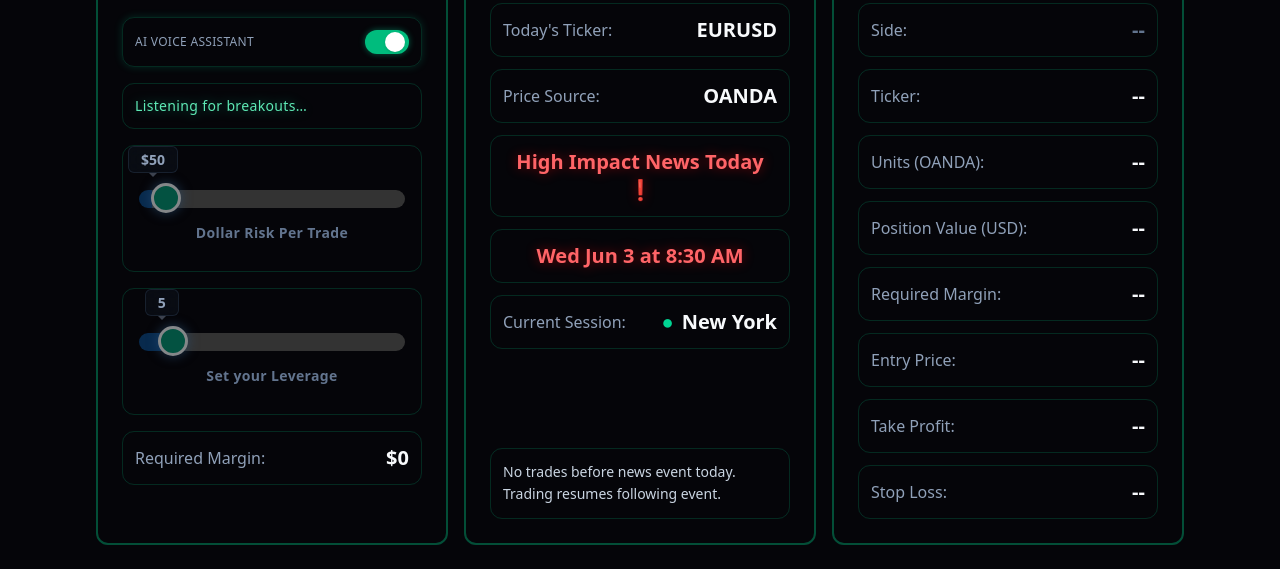
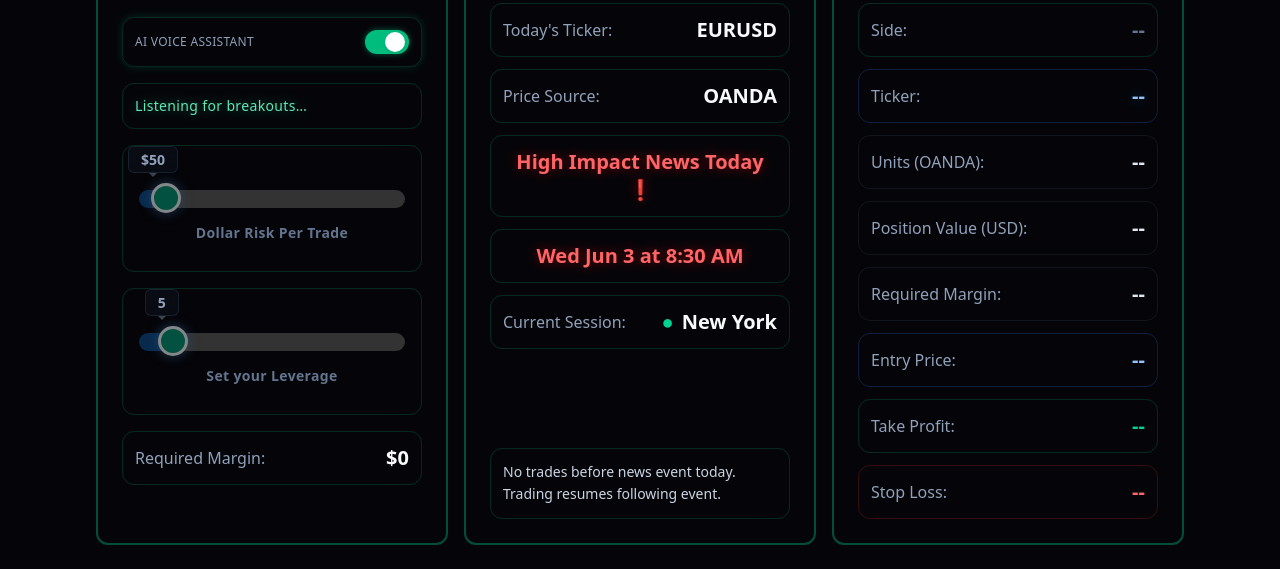
Before and after one commit to intradayray-maker/gotrade, a Next.js app: page /dashboard in a window 1280 px wide. Shown: the part 232-801 px from the top of the page. Built offline with nearby package versions, Linux system fonts and the light colour scheme; no server answers.

Commit message:
uuyoofkkkk

```diff
--- a/aaa-NOTES/Notes 1.md
+++ b/aaa-NOTES/Notes 1.md
@@ -1,17 +1,17 @@
-it works but we need to fix:
+i dont think we are syncing correctly.
 
+Required Margin: seems way too much for only a $10 risk
 
+positon value seems off too
 
-Size:
- - i took screenshot of oanda trade menu. "size" should similate the input field in oanda so that user doesnt have to think...just input the number to oanda..if its dollar amount, or just raw number not sure
+also color code results
 
-Required Margin:
- - is not the correct number, does not match "Required Margin: " in ai card
+ticker blue glow
 
- - also need the correct no decimal and thousands seperater just like ai card margin
+tp green glow
 
-Risk Distance:
- - get rid of it.
+sl red glow
 
+entry blue glow
 
-P/L: get rid of it
+units, position value, margin should be gray or dimmed white
--- a/app/dashboard/tools/ForexTradeOutputCard.tsx
+++ b/app/dashboard/tools/ForexTradeOutputCard.tsx
@@ -1,5 +1,3 @@
-// app/dashboard/tools/ForexTradeOutputCard.tsx
-
 "use client";
 
 import { useEffect, useRef, useState } from "react";
@@ -56,6 +54,19 @@ export default function ForexTradeOutputCard() {
     });
   }
 
+  function copy(val: number) {
+    navigator.clipboard.writeText(String(val));
+  }
+
+  const CopyBtn = ({ val }: { val: number }) => (
+    <button
+      onClick={() => copy(val)}
+      className="ml-2 rounded-md bg-slate-700/40 px-2 py-1 text-xs text-slate-300 hover:bg-slate-600/40 hover:text-white transition"
+    >
+      Copy
+    </button>
+  );
+
   // Load settings
   useEffect(() => {
     try {
@@ -110,7 +121,7 @@ export default function ForexTradeOutputCard() {
     };
   }, []);
 
-  // Compute Units, Position Value, Required Margin
+  // OANDA math
   useEffect(() => {
     if (!trade.entry || !trade.stop) {
       setDerived({
@@ -122,15 +133,21 @@ export default function ForexTradeOutputCard() {
     }
 
     const risk_distance = Math.abs(trade.entry - trade.stop);
+
+    // pip value per unit
+    const pipValuePerUnit = trade.ticker.endsWith("JPY") ? 0.01 : 0.0001;
+
+    // OANDA units formula
     const units =
       risk_distance > 0 && riskPerTrade > 0
-        ? riskPerTrade / risk_distance
+        ? riskPerTrade / (pipValuePerUnit * risk_distance) / 20
         : 0;
 
     const position_value = units * trade.entry;
 
+    // OANDA margin formula
     const required_margin =
-      leverage > 0 ? (units * trade.entry) / leverage : 0;
+      leverage > 0 ? (position_value / leverage) * 10 : 0;
 
     setDerived({
       units,
@@ -218,58 +235,68 @@ export default function ForexTradeOutputCard() {
         </div>
 
         {/* TICKER */}
-        <div className="flex items-center justify-between rounded-xl border border-emerald-500/20 p-3">
+        <div className="flex items-center justify-between rounded-xl border border-blue-500/20 p-3">
           <span className="text-slate-400">Ticker:</span>
-          <span className="text-xl font-semibold tabular-nums text-slate-50">
+          <span className="text-xl font-semibold tabular-nums text-blue-300 drop-shadow-[0_0_6px_rgba(0,150,255,0.45)]">
             {animTrade.ticker || "--"}
           </span>
         </div>
 
         {/* UNITS */}
-        <div className="flex items-center justify-between rounded-xl border border-emerald-500/20 p-3">
+        <div className="flex items-center justify-between rounded-xl border border-slate-600/20 p-3">
           <span className="text-slate-400">Units (OANDA):</span>
-          <span className="text-xl font-semibold tabular-nums text-slate-50">
+          <span className="text-xl font-semibold tabular-nums text-slate-200 flex items-center">
             {animDerived.units ? fmtInt(animDerived.units) : "--"}
+            {animDerived.units > 0 && <CopyBtn val={Math.round(animDerived.units)} />}
           </span>
         </div>
 
         {/* POSITION VALUE */}
-        <div className="flex items-center justify-between rounded-xl border border-emerald-500/20 p-3">
+        <div className="flex items-center justify-between rounded-xl border border-slate-600/20 p-3">
           <span className="text-slate-400">Position Value (USD):</span>
-          <span className="text-xl font-semibold tabular-nums text-slate-50">
+          <span className="text-xl font-semibold tabular-nums text-slate-200 flex items-center">
             {animDerived.position_value ? `$${fmtInt(animDerived.position_value)}` : "--"}
+            {animDerived.position_value > 0 && (
+              <CopyBtn val={Math.round(animDerived.position_value)} />
+            )}
           </span>
         </div>
 
         {/* REQUIRED MARGIN */}
-        <div className="flex items-center justify-between rounded-xl border border-emerald-500/20 p-3">
+        <div className="flex items-center justify-between rounded-xl border border-slate-600/20 p-3">
           <span className="text-slate-400">Required Margin:</span>
-          <span className="text-xl font-semibold tabular-nums text-slate-50">
+          <span className="text-xl font-semibold tabular-nums text-slate-200 flex items-center">
             {animDerived.required_margin ? `$${fmtInt(animDerived.required_margin)}` : "--"}
+            {animDerived.required_margin > 0 && (
+              <CopyBtn val={Math.round(animDerived.required_margin)} />
+            )}
           </span>
         </div>
 
         {/* ENTRY */}
-        <div className="flex items-center justify-between rounded-xl border border-emerald-500/20 p-3">
+        <div className="flex items-center justify-between rounded-xl border border-blue-500/20 p-3">
           <span className="text-slate-400">Entry Price:</span>
-          <span className="text-xl font-semibold tabular-nums text-slate-50">
+          <span className="text-xl font-semibold tabular-nums text-blue-300 flex items-center">
             {animTrade.entry ? fmtPrice(animTrade.entry) : "--"}
+            {animTrade.entry > 0 && <CopyBtn val={animTrade.entry} />}
           </span>
         </div>
 
         {/* TP */}
         <div className="flex items-center justify-between rounded-xl border border-emerald-500/20 p-3">
           <span className="text-slate-400">Take Profit:</span>
-          <span className="text-xl font-semibold tabular-nums text-slate-50">
+          <span className="text-xl font-semibold tabular-nums text-emerald-400 flex items-center">
             {animTrade.tp ? fmtPrice(animTrade.tp) : "--"}
+            {animTrade.tp > 0 && <CopyBtn val={animTrade.tp} />}
           </span>
         </div>
 
         {/* STOP */}
-        <div className="flex items-center justify-between rounded-xl border border-emerald-500/20 p-3">
+        <div className="flex items-center justify-between rounded-xl border border-red-500/20 p-3">
           <span className="text-slate-400">Stop Loss:</span>
-          <span className="text-xl font-semibold tabular-nums text-slate-50">
+          <span className="text-xl font-semibold tabular-nums text-red-400 flex items-center">
             {animTrade.stop ? fmtPrice(animTrade.stop) : "--"}
+            {animTrade.stop > 0 && <CopyBtn val={animTrade.stop} />}
           </span>
         </div>
 
```
